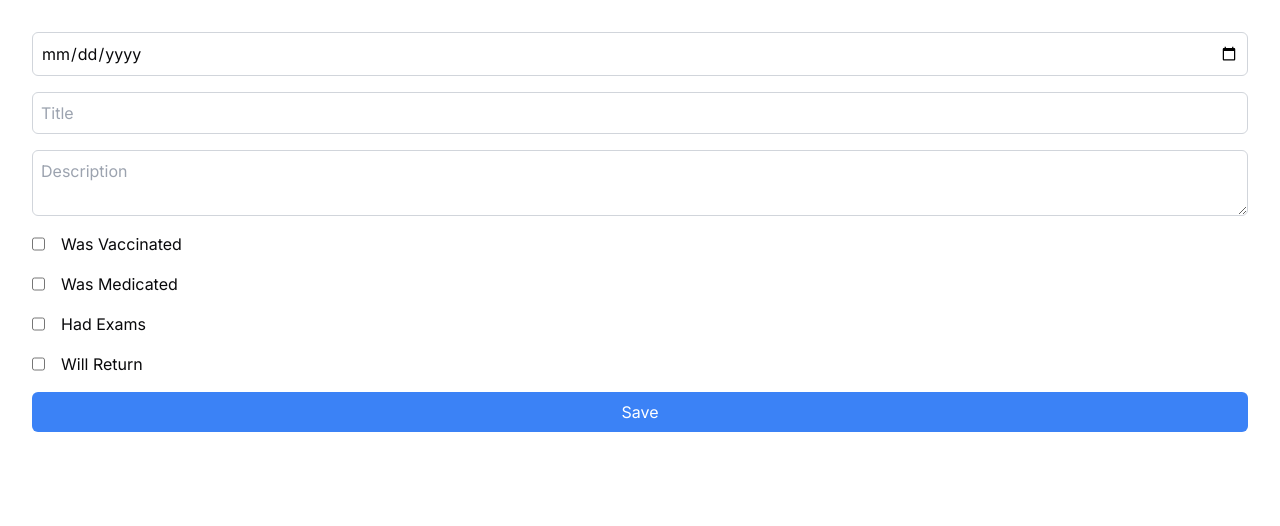
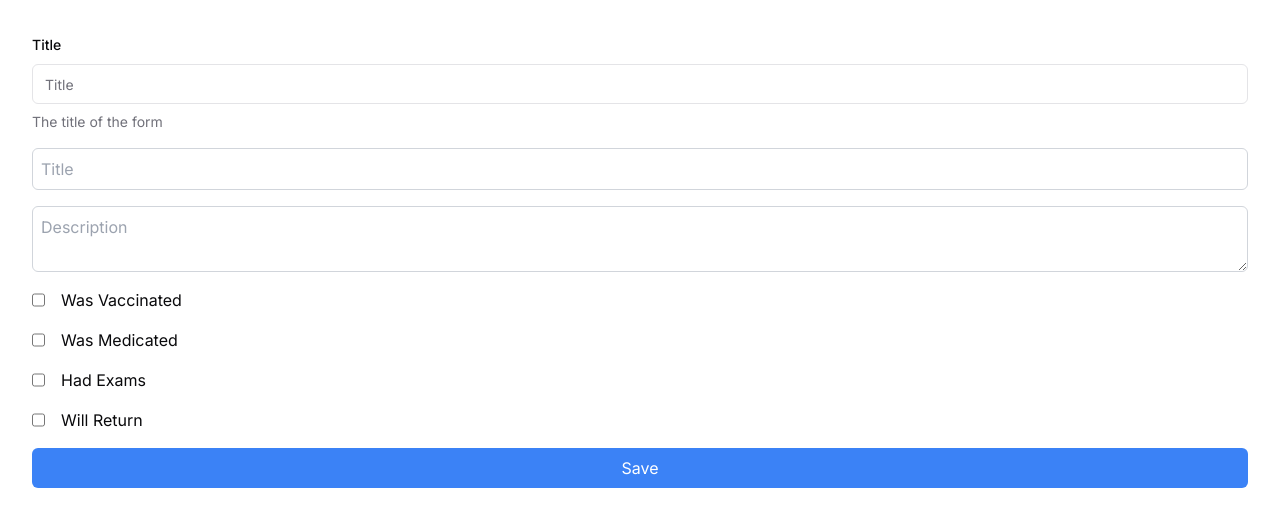
Before and after one commit to PietroKucharski/wiki-pet, a Next.js app: page /pets/1/history/create in a window 1280 px wide. Shown: the top 526 px of the page. Built offline with nearby package versions, Linux system fonts and the light colour scheme.

Commit message:
Convertendo para shadcn

```diff
--- a/src/app/pets/[id]/history/create/page.tsx
+++ b/src/app/pets/[id]/history/create/page.tsx
@@ -1,6 +1,15 @@
 'use client';
 
-import { Form } from '@/components/ui/form';
+import {
+  Form,
+  FormControl,
+  FormDescription,
+  FormField,
+  FormItem,
+  FormLabel,
+  FormMessage,
+} from '@/components/ui/form';
+import { Input } from '@/components/ui/input';
 import { zodResolver } from '@hookform/resolvers/zod';
 import { describe } from 'node:test';
 import { title } from 'process';
@@ -108,7 +117,6 @@ export default function Page({}: PageProps) {
   const wasMedicated = form.watch('wasMedicated');
   const hadExams = form.watch('hadExams');
   const willReturn = form.watch('willReturn');
-  console.log(form.formState.errors);
   return (
     <div className='p-8'>
       <Form {...form}>
@@ -118,11 +126,21 @@ export default function Page({}: PageProps) {
             console.log(data);
           })}
         >
-          <input
-            {...form.register('date')}
-            type='date'
-            className='border border-gray-300 rounded-md p-2'
+          <FormField
+            control={form.control}
+            name='title'
+            render={({ field }) => (
+              <FormItem>
+                <FormLabel>Title</FormLabel>
+                <FormControl>
+                  <Input {...field} placeholder='Title' />
+                </FormControl>
+                <FormDescription>The title of the form</FormDescription>
+                <FormMessage />
+              </FormItem>
+            )}
           />
+
           <input
             {...form.register('title')}
             type='text'
```
